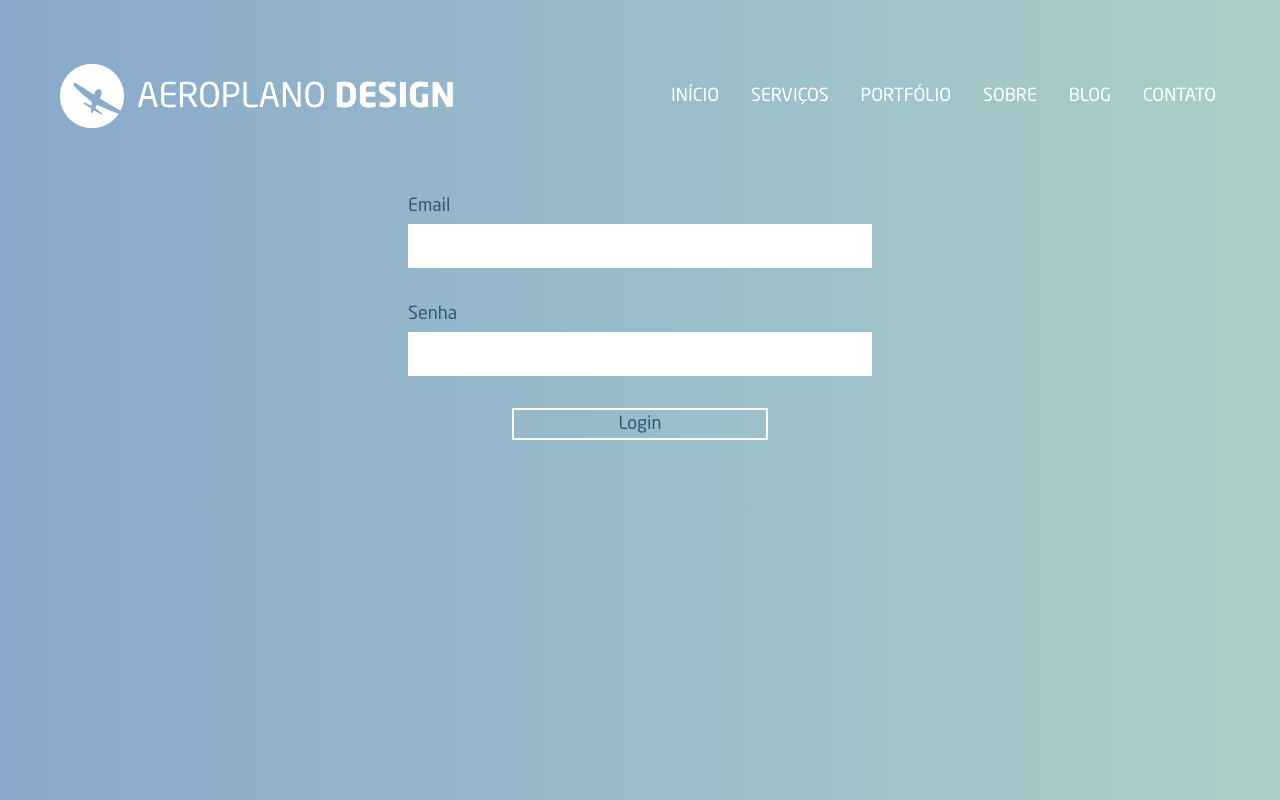
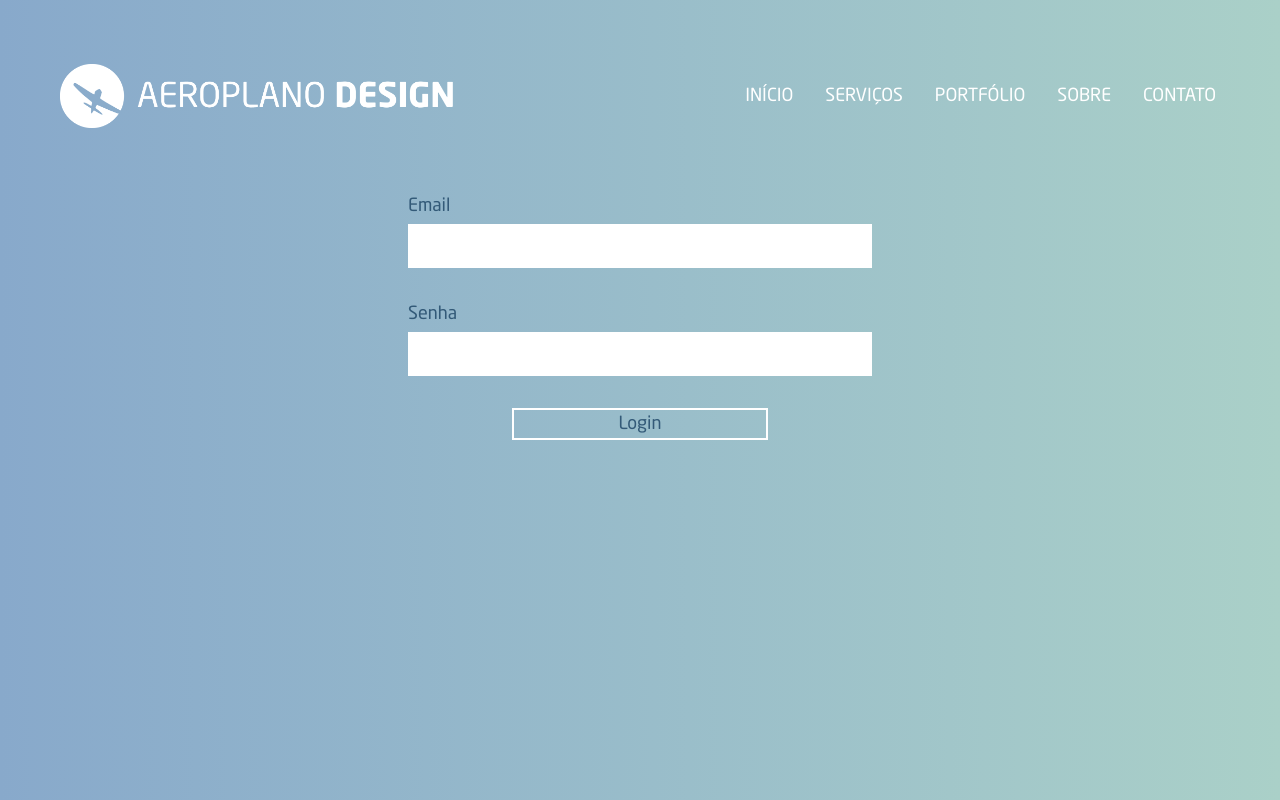
Before and after one commit to Konvex-Jr/AeroplanoFrontEnd, a Next.js app: page /login in a window 1280 px wide. Built offline with nearby package versions, Linux system fonts and the light colour scheme.

Commit message:
feat: start handle http cookies and remove blog session for now

```diff
--- a/app/blog/page.tsx
+++ b/app/blog/page.tsx
@@ -1,13 +1,23 @@
+import { cookies } from "next/headers"
 import { posts } from "../api/getPosts";
 import Blog from "../ui/Blog";
 import Footer from "../ui/Footer";
 import Nav from "../ui/Nav";
 
-export default function Page(){
+export default async function Page(){
+
+    const cookieStore = await cookies()
+
+    const token = cookieStore.get('access-token')
+
+    console.log(token ?? 'Não há token!');
+
     return (
         <div>
 
             <Nav className="relative" />
+
+            {/* Sem Integração por Enquanto. */}
 
             <Blog posts={posts} />
 
--- a/app/ui/Nav.tsx
+++ b/app/ui/Nav.tsx
@@ -33,10 +33,11 @@ const navigation = [
         href: '/#sobre',
         text: "SOBRE"
     },
-    {
-        href: '/blog',
-        text: "BLOG"
-    },
+    // Remover BLOG por ENQUANTO
+    // {
+    //     href: '/blog',
+    //     text: "BLOG"
+    // },
     {
         href: '/#contato',
         text: "CONTATO"
```
